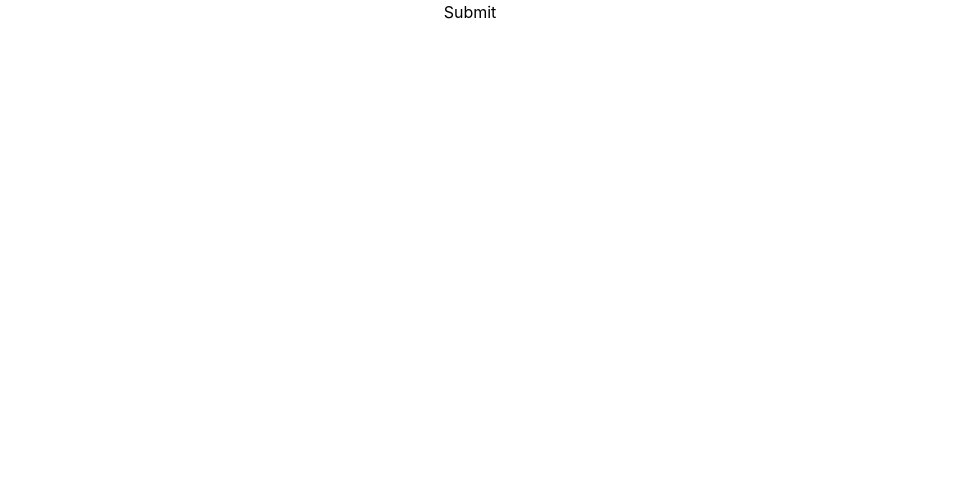
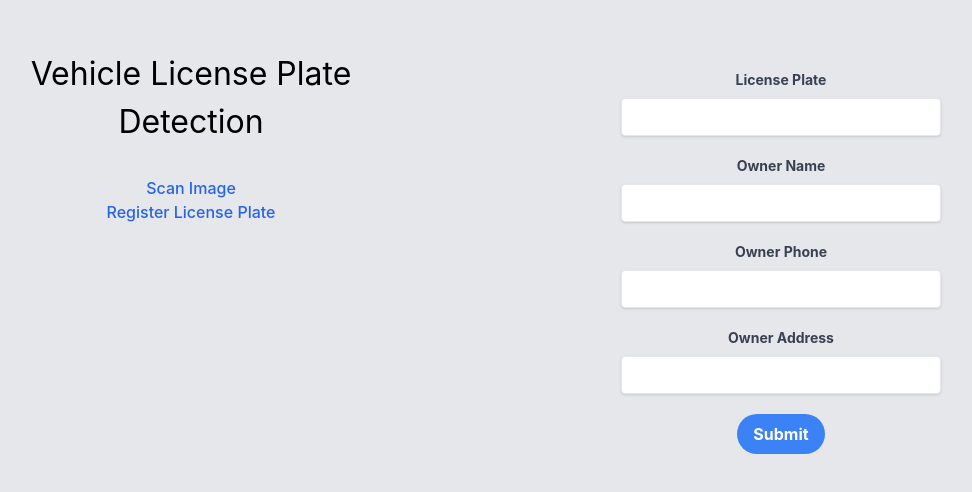
Before and after one commit to dilshankarunarathne/vehicle-license-plate-detection-frontend, a React (Create React App) app: page /register-plate in a window 1280 px wide. Shown: the top 492 px of the page, without its empty margins (170-1142 px from the left). Built offline with nearby package versions, Linux system fonts and the light colour scheme.

Commit message:
scan works with details

```diff
--- a/src/App.css
+++ b/src/App.css
@@ -1,10 +1,43 @@
 .App {
+  display: flex;
+  justify-content: center;
   text-align: center;
+  margin: 50px;
+}
+
+.App-split {
+  display: flex;
+  justify-content: space-around;
+  width: 100%;
 }
 
 .App-logo {
   height: 40vmin;
   pointer-events: none;
+}
+
+h1 {
+  font-size: 2rem;
+  font-weight: 400;
+  margin: 0;
+  padding-bottom: 30px;
+}
+
+body {
+  background-color: #e5e7eb;
+}
+
+button {
+  margin-top: 20px;
+}
+
+label {
+  margin-top: 20px;
+}
+
+.container {
+  display: flex;
+  flex-direction: column;
 }
 
 @media (prefers-reduced-motion: no-preference) {
--- a/src/App.js
+++ b/src/App.js
@@ -1,12 +1,13 @@
 import React, { useState } from 'react';
-import { BrowserRouter as Router, Route, Routes, Link } from 'react-router-dom';
+import { BrowserRouter as Router, Route, Routes, Link, useNavigate, useLocation } from 'react-router-dom';
 import './App.css';
 
 function HomePage() {
   return (
-    <div>
-      <Link to="/scan-image">Scan Image</Link>
-      <Link to="/register-plate">Register License Plate</Link>
+    <div className='w-full max-w-sm container flex content-around flex-wrap bg-gray-200 h-48'>
+      <h1>Vehicle License Plate Detection</h1>
+        <Link className='margin-20 font-medium text-blue-600 dark:text-blue-500 hover:underline' to="/scan-image">Scan Image</Link>
+        <Link className='margin-20 font-medium text-blue-600 dark:text-blue-500 hover:underline' to="/register-plate">Register License Plate</Link>
     </div>
   );
 }
@@ -14,16 +15,36 @@ function HomePage() {
 function ScanImage() {
   const [image, setImage] = useState(null);
   const [result, setResult] = useState(null);
+  const navigate = useNavigate();
 
   const handleImageUpload = (event) => {
-    setImage(event.target.files[0]);
-    // Send the image to the API and set the result
+    const file = event.target.files[0];
+    const formData = new FormData();
+    formData.append('file', file);
+
+    fetch('http://127.0.0.1:5000/process', {
+      method: 'POST',
+      body: formData
+    })
+    .then(response => response.json())
+    .then(data => {
+      setResult(data);
+      console.log(data);
+      navigate('/result', { state: { result: data } });
+    })
+    .catch(error => console.error(error));
+
+    setImage(file);
   };
 
   return (
-    <div>
-      <input type="file" onChange={handleImageUpload} />
+    <div className='w-full max-w-xs content-around flex-wrap bg-gray-200 h-48'>
+      <form>
+        <input type="file" onChange={handleImageUpload}
+        className='shadow appearance-none border rounded w-full py-2 px-3 text-gray-700 leading-tight focus:outline-none focus:shadow-outline'/>
         {result && <div>{JSON.stringify(result)}</div>}
+        <input type='submit' value='Submit' className='bg-blue-500 hover:bg-blue-700 text-white font-bold py-2 px-4 rounded-full' />
+      </form>
     </div>
   );
 }
@@ -41,10 +62,41 @@ function RegisterPlate() {
   };
 
   return (
-    <form onChange={handleFormChange} onSubmit={handleSubmit}>
-      {/* Add form fields here */}
-      <button type="submit">Submit</button>
+    <div className='w-full max-w-xs content-around flex-wrap bg-gray-200 h-48'>
+      <form onChange={handleFormChange} onSubmit={handleSubmit} className=''>
+        <label htmlFor="plate" className='block text-gray-700 text-sm font-bold mb-2'>License Plate</label>
+        <input type="text" name="plate" id="plate"
+        className='shadow appearance-none border rounded w-full py-2 px-3 text-gray-700 leading-tight focus:outline-none focus:shadow-outline'/>
+
+        <label htmlFor="name" className='block text-gray-700 text-sm font-bold mb-2'>Owner Name</label>
+        <input type="text" name="name" id="name"
+        className='shadow appearance-none border rounded w-full py-2 px-3 text-gray-700 leading-tight focus:outline-none focus:shadow-outline'/>
+
+        <label htmlFor="phone" className='block text-gray-700 text-sm font-bold mb-2'>Owner Phone</label>
+        <input type="text" name="phone" id="phone"
+        className='shadow appearance-none border rounded w-full py-2 px-3 text-gray-700 leading-tight focus:outline-none focus:shadow-outline'/>
+
+        <label htmlFor="address" className='block text-gray-700 text-sm font-bold mb-2'>Owner Address</label>
+        <input type="text" name="address" id="address"
+        className='shadow appearance-none border rounded w-full py-2 px-3 text-gray-700 leading-tight focus:outline-none focus:shadow-outline'/>
+
+        <button type="submit" className='bg-blue-500 hover:bg-blue-700 text-white font-bold py-2 px-4 rounded-full'>Submit</button>
       </form>
+    </div>
+  );
+}
+
+function ResultPage() {
+  const location = useLocation();
+  const result = location.state.result;
+
+  return (
+    <div>
+      <h2>Plate Number: {result.plate}</h2>
+      <h2>Owner Name: {result.results[0][1]}</h2>
+      <h2>Owner Phone: {result.results[0][2]}</h2>
+      <h2>Owner Address: {result.results[0][3]}</h2>
+    </div>
   );
 }
 
@@ -52,11 +104,14 @@ function App() {
   return (
     <Router>
       <div className="App">
+        <div className="App-split">
+          <HomePage />
           <Routes>
-          <Route path="/" element={<HomePage />} />
             <Route path="/scan-image" element={<ScanImage />} />
             <Route path="/register-plate" element={<RegisterPlate />} />
+            <Route path="/result" element={<ResultPage />} />
           </Routes>
+        </div>
       </div>
     </Router>
   );
--- /dev/null
+++ b/src/pages/RegisterPlate.jsx
@@ -0,0 +1,32 @@
+import React, { useState } from 'react';
+
+function RegisterPlate() {
+  const [form, setForm] = useState({});
+
+  const handleFormChange = (event) => {
+    setForm({ ...form, [event.target.name]: event.target.value });
+  };
+
+  const handleSubmit = (event) => {
+    event.preventDefault();
+    // Send the form to the API
+  };
+
+  return (
+    <form onChange={handleFormChange} onSubmit={handleSubmit}>
+      <label>
+        License Plate:
+        <input type="text" name="licensePlate" />
+      </label>
+      <br />
+      <label>
+        Car Model:
+        <input type="text" name="carModel" />
+      </label>
+      <br />
+      <button type="submit">Submit</button>
+    </form>
+  );
+}
+
+export default RegisterPlate;
```
Lines whose indentation alone changed are shown as unchanged.
